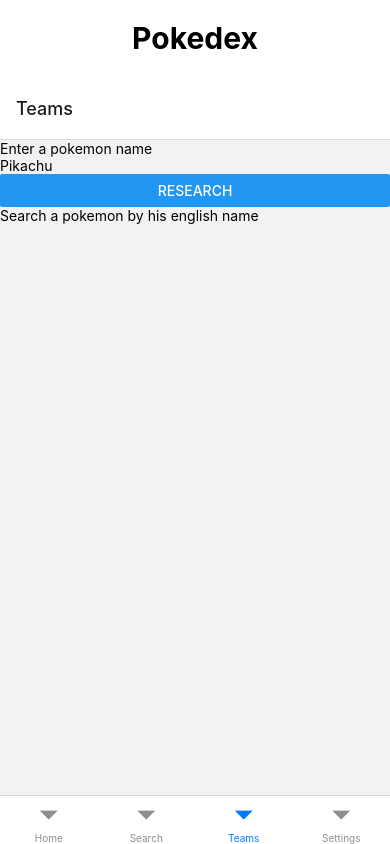
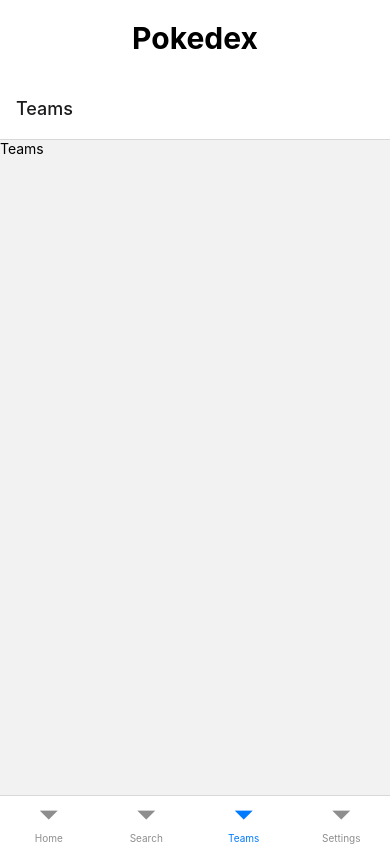
Before and after one commit to JulieVanHoudenhove/pokedex-app, a React Native app: screen /Teams in a window 390 px wide. Built offline with nearby package versions, Linux system fonts and the light colour scheme; no server answers.

Commit message:
feat: create Teams and Settings pages

```diff
--- a/App.js
+++ b/App.js
@@ -2,6 +2,8 @@
 import { StyleSheet, Text, SafeAreaView } from 'react-native';
 import Home from './pages/Home';
 import Search from './pages/Search';
+import Teams from './pages/Teams';
+import Settings from './pages/Settings';
 import { NavigationContainer} from '@react-navigation/native';
 import { createBottomTabNavigator } from '@react-navigation/bottom-tabs';
 
@@ -25,6 +27,24 @@
     );
 }
 
+function TeamsScreen() {
+    return (
+        <SafeAreaView style={styles.container}>
+            <Teams />
+            <StatusBar style="auto" />
+        </SafeAreaView>
+    );
+}
+
+function SettingsScreen() {
+    return (
+        <SafeAreaView style={styles.container}>
+            <Settings />
+            <StatusBar style="auto" />
+        </SafeAreaView>
+    );
+}
+
 export default function App() {
     return (
         <SafeAreaView style={styles.container}>
@@ -33,8 +53,8 @@
                 <Tab.Navigator>
                     <Tab.Screen name='Home' component={HomeScreen} />
                     <Tab.Screen name='Search' component={SearchScreen} />
-                    <Tab.Screen name='Teams' component={SearchScreen} />
-                    <Tab.Screen name='Settings' component={SearchScreen} />
+                    <Tab.Screen name='Teams' component={TeamsScreen} />
+                    <Tab.Screen name='Settings' component={SettingsScreen} />
                 </Tab.Navigator>
             </NavigationContainer>
         </SafeAreaView>
--- /dev/null
+++ b/pages/Settings.js
@@ -0,0 +1,30 @@
+import { StyleSheet, Text, SafeAreaView } from 'react-native';
+import getPokemonsFromApi from '../api/api';
+import { useEffect, useState } from 'react';
+import PokeCard from '../components/PokeCard';
+
+export default function App() {
+
+    return (
+        <SafeAreaView style={styles.container}>
+            <Text>Settings</Text>
+        </SafeAreaView>
+    );
+}
+
+const styles = StyleSheet.create({
+    container: {
+        flex: 1,
+    },
+    list: {
+        display: 'flex',
+        flexDirection: 'column',
+    },
+    subtitle: {
+        textAlign: 'center',
+        fontSize: 20,
+        fontWeight: 'bold',
+        marginTop: 20,
+        marginBottom: 20,
+    },
+});
--- /dev/null
+++ b/pages/Teams.js
@@ -0,0 +1,30 @@
+import { StyleSheet, Text, FlatList, SafeAreaView } from 'react-native';
+import getPokemonsFromApi from '../api/api';
+import { useEffect, useState } from 'react';
+import PokeCard from '../components/PokeCard';
+
+export default function App() {
+
+    return (
+        <SafeAreaView style={styles.container}>
+            <Text>Teams</Text>
+        </SafeAreaView>
+    );
+}
+
+const styles = StyleSheet.create({
+    container: {
+        flex: 1,
+    },
+    list: {
+        display: 'flex',
+        flexDirection: 'column',
+    },
+    subtitle: {
+        textAlign: 'center',
+        fontSize: 20,
+        fontWeight: 'bold',
+        marginTop: 20,
+        marginBottom: 20,
+    },
+});
```
